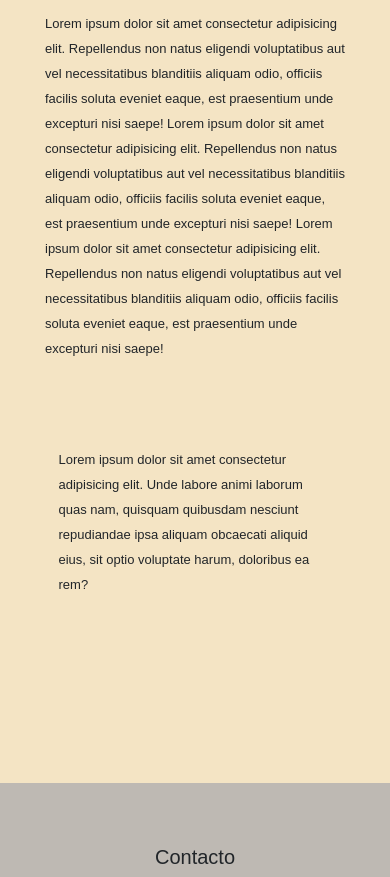
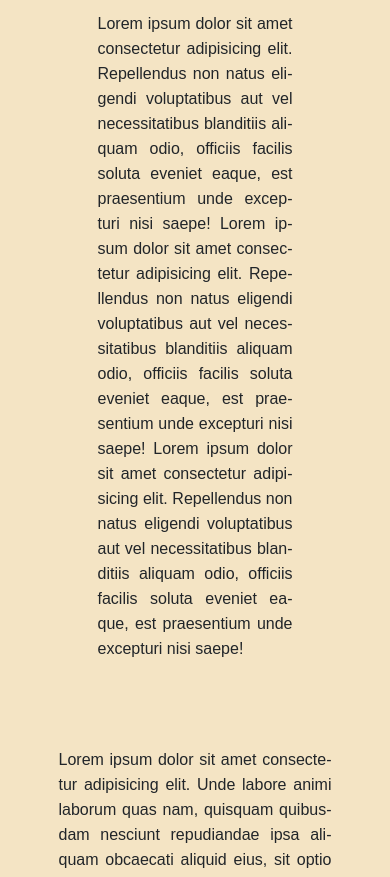
Before and after one commit to rodrimunoz/rm-asesoria-literaria, a plain HTML site: page html/sobre-mi.html in a window 390 px wide. Shown: the part 633-1510 px from the top of the page. Drawn offline with nearby package versions, Linux system fonts and the light colour scheme.

Commit message:
sobre mi con bootstrap

```diff
--- a/css/estilos.css
+++ b/css/estilos.css
@@ -296,27 +296,25 @@ body{
 
 .sobreMi{
     padding-top: 200px;
-    display: flex;
-    justify-content: center;
-    align-items: center;
-    flex-wrap: wrap;
 }
 
 .sobreMi__contenedorImagen{
-    margin-left: 20px;
     margin-bottom: 15px;
+    display: flex;
+    justify-content: end;
 }
 
 .sobreMi__contenedorPresentacion{
     display: flex;
     flex-direction: column;
-    align-items: center;
+    text-align: justify;
 }
 
 .sobreMi__titulo{
     font-size: 45px;
     margin-bottom: 25px;
     color: #244444d9;
+    text-align: center;
 }
 
 .sobreMi__imagenRostro{
@@ -325,10 +323,9 @@ body{
 }
 
 .sobreMi__presentacion{
-    width: 500px;
+    width: 50%;
     margin-left: 50px;
     line-height: 25px;
-    text-align: initial;
 }
 
 .contenedorTrabajarjuntos{
@@ -463,7 +460,7 @@ body{
     text-align: center;
     background-color: #f7f5f5;
     border-radius: 5px;
-    margin-top: 5px;
+    margin-top: 15px;
     margin-bottom: 80px;
     box-shadow: 0px 0px 2px 5px #999;
 }
@@ -476,7 +473,7 @@ body{
 }
 
 .formulario__contenedor__texto{
-    margin-bottom: 10px;
+    margin-bottom: 20px;
     width: 50%;
     padding: 10px;
     background-color: #f7f5f5;
@@ -550,6 +547,10 @@ body{
     filter: brightness(50.5);
 }
 
+.accordion-item {
+    margin-bottom: 5px;
+}
+
 .preguntas{
     margin: 50px;
 }
@@ -615,6 +616,24 @@ body{
         background-color: #e4bc74;
         margin-left: 130px;
     }
+
+    .sobreMi__contenedorImagen {
+        justify-content: center;
+    }
+
+    .sobreMi__contenedorPresentacion {
+        align-items: center;
+    }
+
+    .sobreMi__presentacion{
+        margin-left: 0px;
+        hyphens: auto;
+    }
+
+    .trabajarJuntos__descripcion {
+        text-align: justify;
+        hyphens: auto;
+    }
 }
 
 @media screen and (max-width: 768px){
@@ -659,15 +678,6 @@ body{
 
     .footer__barraNavegacion{
         display: none;
-    }
-
-    .sobreMi__presentacion {
-        width: 350px;
-        margin-left: 50px;
-    }
-
-    .trabajarJuntos__descripcion {
-        font-size: 13px;
     }
 
     .servicios__articulo{
@@ -741,12 +751,6 @@ body{
         height: 350px;
     }
 
-    .sobreMi__presentacion {
-        width: 300px;
-        margin-left: 0px;
-        font-size: 13px;
-    }
-
     .servicios__articulo__descripcion {
     width: 250px;
     }
--- a/html/sobre-mi.html
+++ b/html/sobre-mi.html
@@ -16,7 +16,7 @@
     <link rel="stylesheet" href="https://cdnjs.cloudflare.com/ajax/libs/animate.css/4.1.1/animate.min.css" />
 </head>
 
-<body>
+<body class="container-fluid">
     <header class="header">
         <nav class="navbar navbar-expand-lg navbar-light nav">
             <div class="container-fluid">
@@ -55,13 +55,13 @@
             </div>
         </nav>
     </header>
-    <section class="sobreMi">
-        <div class="sobreMi__contenedorImagen">
+    <section class="row sobreMi">
+        <h1 class="sobreMi__titulo">Sobre Mí</h1>
+        <div class="col-lg-6 sobreMi__contenedorImagen">
             <img src="../imagenes/rostro.jpg" alt="Rodrigo Muñoz" title="Rodrigo Muñoz"
                 class="sobreMi__imagenRostro animate__animated animate__fadeInLeft">
         </div>
-        <div class="sobreMi__contenedorPresentacion animate__animated animate__fadeInRight">
-            <h1 class="sobreMi__titulo">Sobre Mí</h1>
+        <div class="col-lg-6 sobreMi__contenedorPresentacion animate__animated animate__fadeInRight">
             <p class="sobreMi__presentacion">
                 Lorem ipsum dolor sit amet consectetur adipisicing elit. Repellendus non natus
                 eligendi voluptatibus aut vel necessitatibus blanditiis aliquam odio, officiis
@@ -105,7 +105,7 @@
                 <a href="https://www.instagram.com/rm.asesoria/" target="blank"
                     class="footer__contacto_info footer__contacto_info--alineado footer__contacto_info--sinLink">Instagram</a>
                 <br>
-                <p class="footer__contacto_info">rodrigom_9896@gmail.com</p>
+                <p class="footer__contacto_info">rodrigomunoz9896@gmail.com</p>
             </div>
         </div>
 
```
Also changed, not shown: html/contacto.html (+1 -1 lines), html/faq.html (+1 -1 lines), html/servicios.html (+1 -1 lines).
